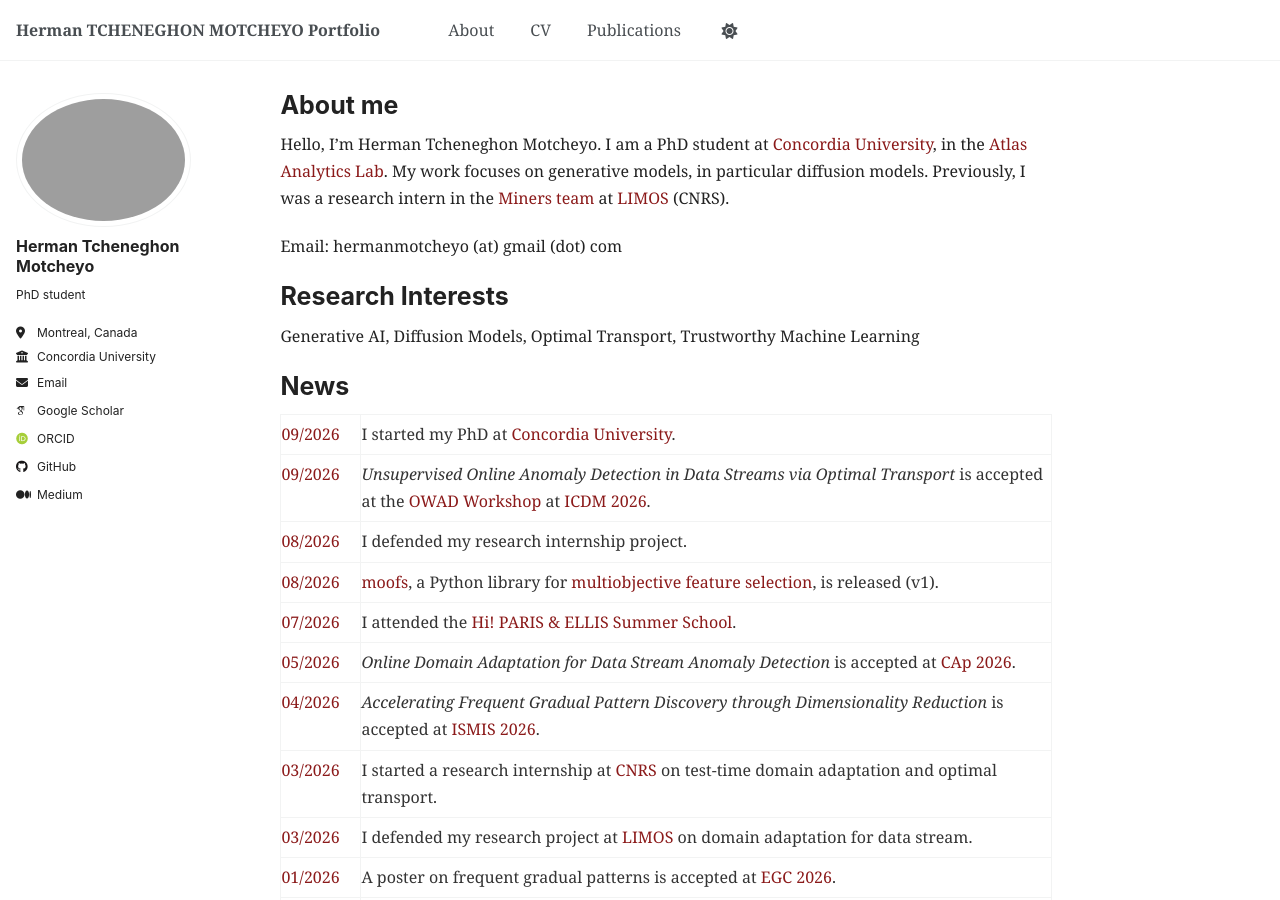
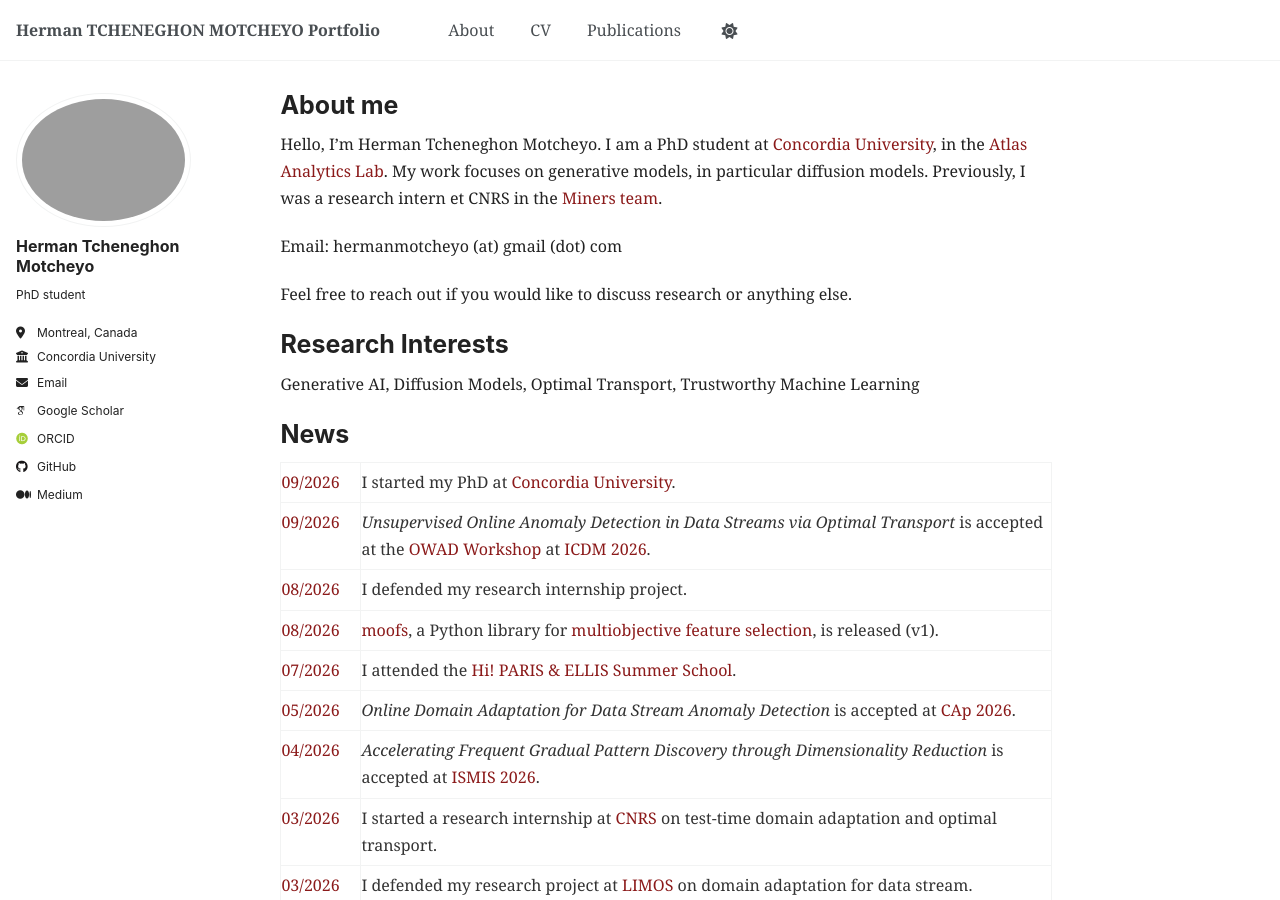
Before and after one commit to Herman-Motcheyo/Herman-Motcheyo.github.io, a Jekyll site: the page built from _pages/about.md, in a window 1280 px wide and 900 px high. Built offline with Jekyll 4.4.1, drawn with Linux system fonts in a browser that asks for light colours; some web fonts are replaced; a script that is not in the unit is left out.

Commit message:
update: update

```diff
--- a/_pages/about.md
+++ b/_pages/about.md
@@ -7,9 +7,11 @@ redirect_from:
   - /about.html
 ---
 Hello, I'm Herman Tcheneghon Motcheyo.
-I am a PhD student at [Concordia University](https://www.concordia.ca/), in the [Atlas Analytics Lab](https://atlasanalyticslab.github.io/). My work focuses on generative models, in particular diffusion models. Previously, I was a research intern in the [Miners team](https://miners.limos.fr/) at [LIMOS](https://limos.fr/) (CNRS).
+I am a PhD student at [Concordia University](https://www.concordia.ca/), in the [Atlas Analytics Lab](https://atlasanalyticslab.github.io/). My work focuses on generative models, in particular diffusion models. Previously, I was a research intern et CNRS in the [Miners team](https://miners.limos.fr/).
 
 Email: hermanmotcheyo (at) gmail (dot) com
+
+Feel free to reach out if you would like to discuss research or anything else.
 
 Research Interests
 ======
```
